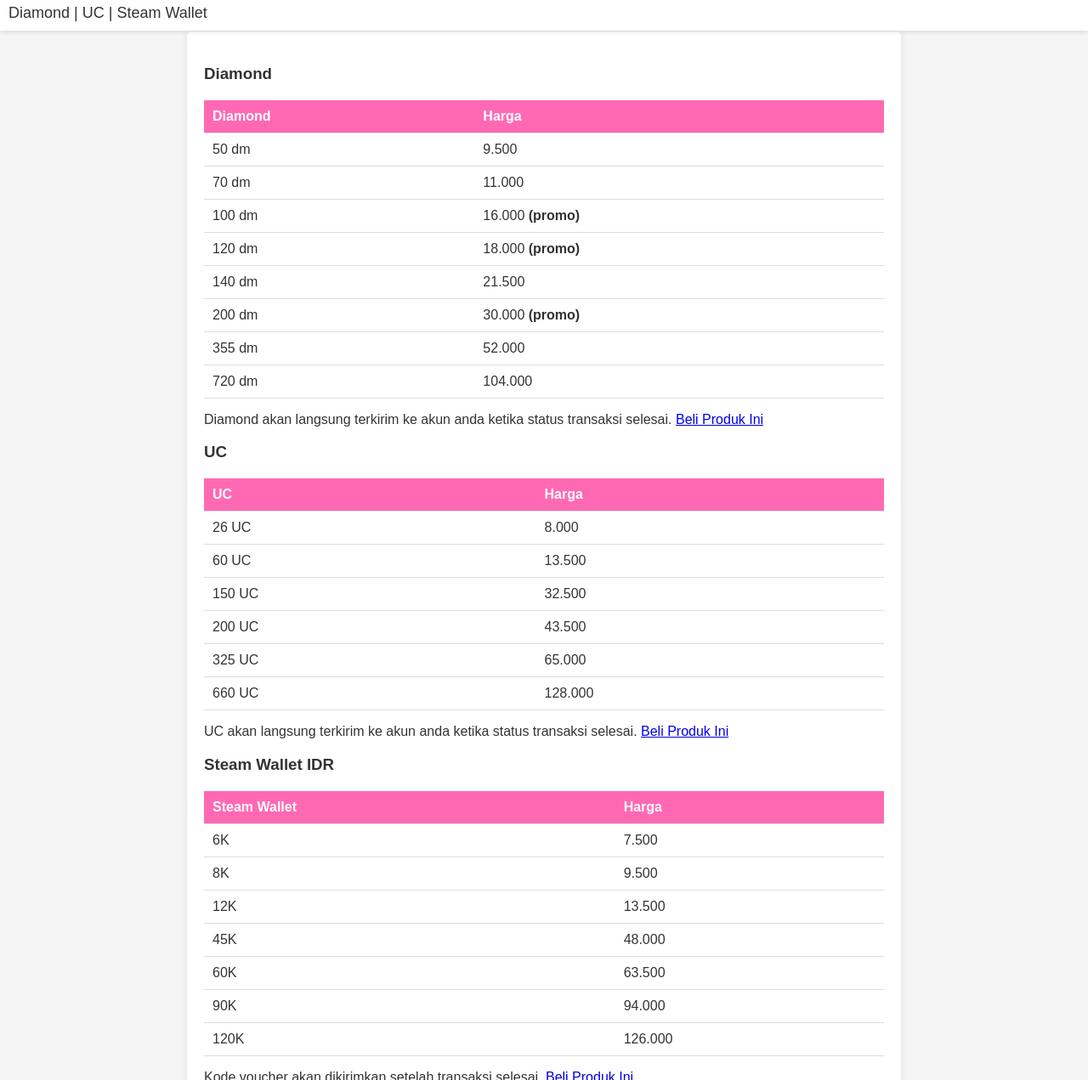
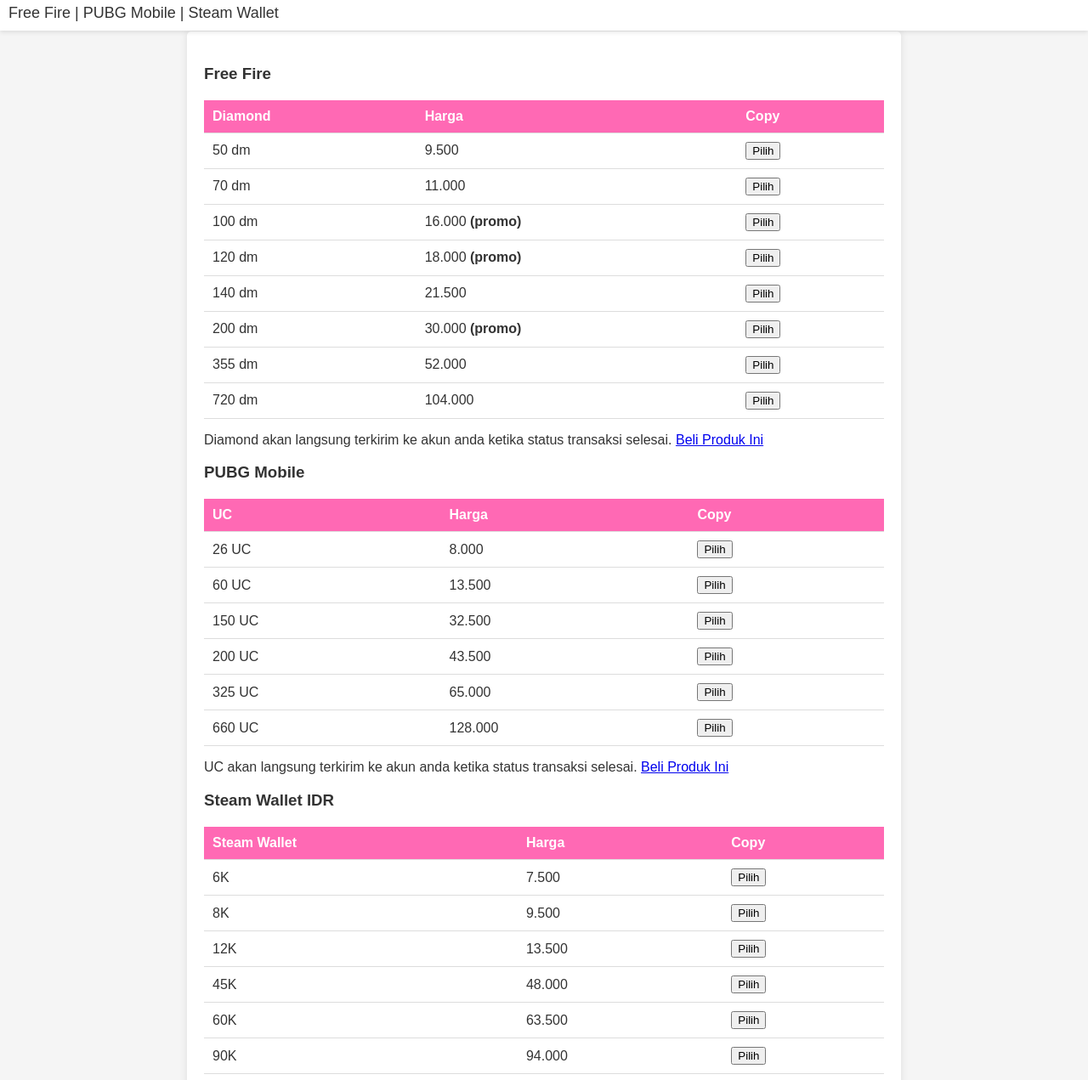
Before and after one commit to yeftakun/harga-hitori-cell, a plain HTML site: page index.html in a window 1280 px wide. Shown: the part 83-1354 px from the top of the page at 85% size. Drawn offline with Linux system fonts and the light colour scheme.

Commit message:
direct after copy

```diff
--- a/index.html
+++ b/index.html
@@ -93,82 +93,98 @@
 
 <div class="container">
         <div class="header">
-                <h1>Daftar Harga</h1>
+                <h1>Voucher Game - Hitori Cell</h1>
                 <div class="content-list">
-                        <a href="#diamond">Diamond</a> | <a href="#uc">UC</a> | <a href="#steam-wallet">Steam Wallet</a>
+                        <a href="#diamond">Free Fire</a> | <a href="#uc">PUBG Mobile</a> | <a href="#steam-wallet">Steam Wallet</a>
                 </div>
     </div>
 
-    <h3 id="diamond">Diamond</h3>
+    <h3 id="diamond">Free Fire</h3>
     <table>
         <tr>
             <th>Diamond</th>
             <th>Harga</th>
+            <th>Copy</th>
         </tr>
         <tr>
             <td>50 dm</td>
             <td>9.500</td>
+            <td><button onclick="copyToClipboard('Diamond 50 dm'); window.location.href = 'https://wa.me/6285775471308';">Pilih</button></td>
         </tr>
         <tr>
             <td>70 dm</td>
             <td>11.000</td>
+            <td><button onclick="copyToClipboard('Diamond 70 dm'); window.location.href = 'https://wa.me/6285775471308';">Pilih</button></td>
         </tr>
         <tr>
             <td>100 dm</td>
             <td>16.000 <strong>(promo)</strong></td>
+            <td><button onclick="copyToClipboard('Diamond 100 dm'); window.location.href = 'https://wa.me/6285775471308';">Pilih</button></td>
         </tr>
         <tr>
             <td>120 dm</td>
             <td>18.000 <strong>(promo)</strong></td>
+            <td><button onclick="copyToClipboard('Diamond 120 dm'); window.location.href = 'https://wa.me/6285775471308';">Pilih</button></td>
         </tr>
         <tr>
             <td>140 dm</td>
             <td>21.500</td>
+            <td><button onclick="copyToClipboard('Diamond 140 dm'); window.location.href = 'https://wa.me/6285775471308';">Pilih</button></td>
         </tr>
         <tr>
             <td>200 dm</td>
             <td>30.000 <strong>(promo)</strong></td>
+            <td><button onclick="copyToClipboard('Diamond 200 dm'); window.location.href = 'https://wa.me/6285775471308';">Pilih</button></td>
         </tr>
         <tr>
             <td>355 dm</td>
             <td>52.000</td>
+            <td><button onclick="copyToClipboard('Diamond 355 dm'); window.location.href = 'https://wa.me/6285775471308';">Pilih</button></td>
         </tr>
         <tr>
             <td>720 dm</td>
             <td>104.000</td>
+            <td><button onclick="copyToClipboard('Diamond 720 dm'); window.location.href = 'https://wa.me/6285775471308';">Pilih</button></td>
         </tr>
     </table>
     <p>Diamond akan langsung terkirim ke akun anda ketika status transaksi selesai. <a href="https://wa.me/p/25905036199095943/6285775471308">Beli Produk Ini</a></p>
 
-    <h3 id="uc">UC</h3>
+    <h3 id="uc">PUBG Mobile</h3>
     <table>
         <tr>
             <th>UC</th>
             <th>Harga</th>
+            <th>Copy</th>
         </tr>
         <tr>
             <td>26 UC</td>
             <td>8.000</td>
+            <td><button onclick="copyToClipboard('UC 26'); window.location.href = 'https://wa.me/6285775471308';">Pilih</button></td>
         </tr>
         <tr>
             <td>60 UC</td>
             <td>13.500</td>
+            <td><button onclick="copyToClipboard('UC 60'); window.location.href = 'https://wa.me/6285775471308';">Pilih</button></td>
         </tr>
         <tr>
             <td>150 UC</td>
             <td>32.500</td>
+            <td><button onclick="copyToClipboard('UC 150'); window.location.href = 'https://wa.me/6285775471308';">Pilih</button></td>
         </tr>
         <tr>
             <td>200 UC</td>
             <td>43.500</td>
+            <td><button onclick="copyToClipboard('UC 200'); window.location.href = 'https://wa.me/6285775471308';">Pilih</button></td>
         </tr>
         <tr>
             <td>325 UC</td>
             <td>65.000</td>
+            <td><button onclick="copyToClipboard('UC 325'); window.location.href = 'https://wa.me/6285775471308';">Pilih</button></td>
         </tr>
         <tr>
             <td>660 UC</td>
             <td>128.000</td>
+            <td><button onclick="copyToClipboard('UC 660'); window.location.href = 'https://wa.me/6285775471308';">Pilih</button></td>
         </tr>
     </table>
     <p>UC akan langsung terkirim ke akun anda ketika status transaksi selesai. <a href="https://wa.me/p/7328389113873893/6285775471308">Beli Produk Ini</a></p>
@@ -178,40 +194,49 @@
         <tr>
             <th>Steam Wallet</th>
             <th>Harga</th>
+            <th>Copy</th>
         </tr>
         <tr>
             <td>6K</td>
             <td>7.500</td>
+            <td><button onclick="copyToClipboard('Steam Wallet 6K'); window.location.href = 'https://wa.me/6285775471308';">Pilih</button></td>
         </tr>
         <tr>
             <td>8K</td>
             <td>9.500</td>
+            <td><button onclick="copyToClipboard('Steam Wallet 8K'); window.location.href = 'https://wa.me/6285775471308';">Pilih</button></td>
         </tr>
         <tr>
             <td>12K</td>
             <td>13.500</td>
+            <td><button onclick="copyToClipboard('Steam Wallet 12K'); window.location.href = 'https://wa.me/6285775471308';">Pilih</button></td>
         </tr>
         <tr>
             <td>45K</td>
             <td>48.000</td>
+            <td><button onclick="copyToClipboard('Steam Wallet 45K'); window.location.href = 'https://wa.me/6285775471308';">Pilih</button></td>
         </tr>
         <tr>
             <td>60K</td>
             <td>63.500</td>
+            <td><button onclick="copyToClipboard('Steam Wallet 60K'); window.location.href = 'https://wa.me/6285775471308';">Pilih</button></td>
         </tr>
         <tr>
             <td>90K</td>
             <td>94.000</td>
+            <td><button onclick="copyToClipboard('Steam Wallet 90K'); window.location.href = 'https://wa.me/6285775471308';">Pilih</button></td>
         </tr>
         <tr>
             <td>120K</td>
             <td>126.000</td>
+            <td><button onclick="copyToClipboard('Steam Wallet 120K'); window.location.href = 'https://wa.me/6285775471308';">Pilih</button></td>
         </tr>
     </table>
     <p>Kode voucher akan dikirimkan setelah transaksi selesai. <a href="https://wa.me/p/7305808076181635/6285775471308">Beli Produk Ini</a></p>
 </div>
 
-<div class="footer">
+
+<div</script> class="footer">
     <a href="https://wa.me/c/6285775471308">Lihat Daftar Katalog</a>
 </div>
 
@@ -232,6 +257,16 @@
             }
         });
     });
+
+    function copyToClipboard(text) {
+        var textarea = document.createElement('textarea');
+        textarea.value = text;
+        document.body.appendChild(textarea);
+        textarea.select();
+        document.execCommand('copy');
+        document.body.removeChild(textarea);
+        alert('Text copied to clipboard: ' + text);
+    }
 </script>
 
 </body>
```
